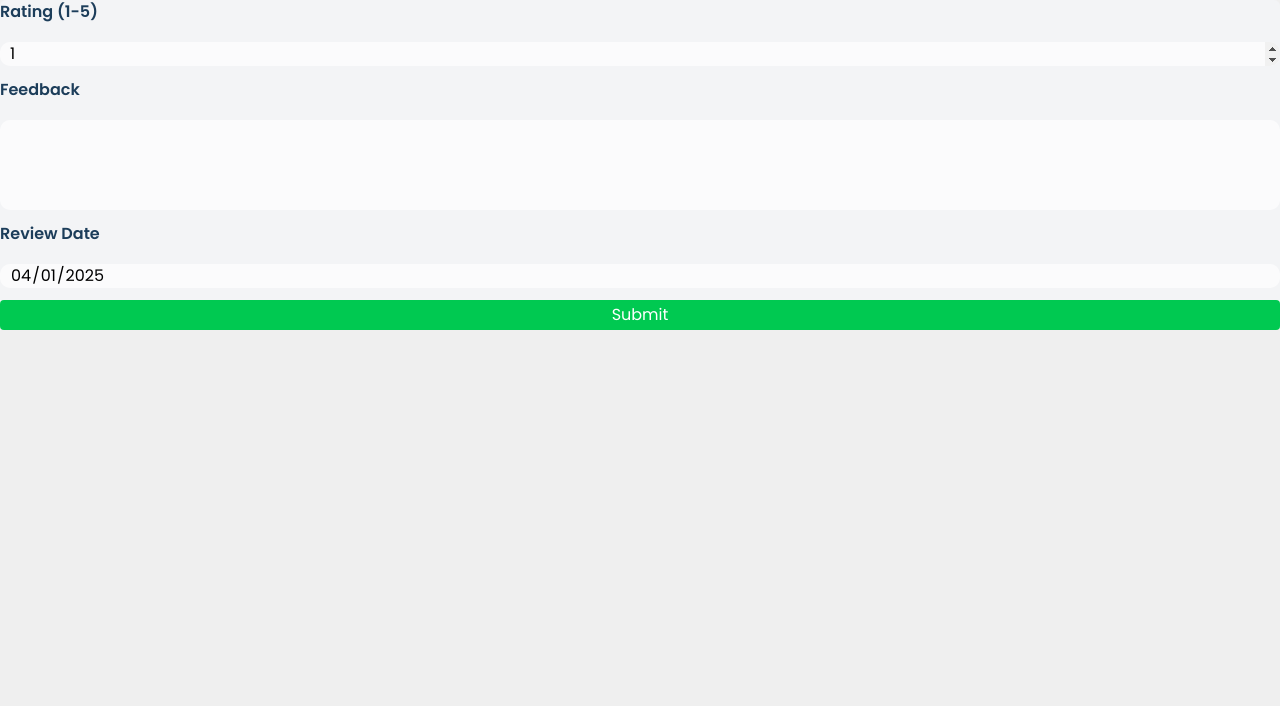
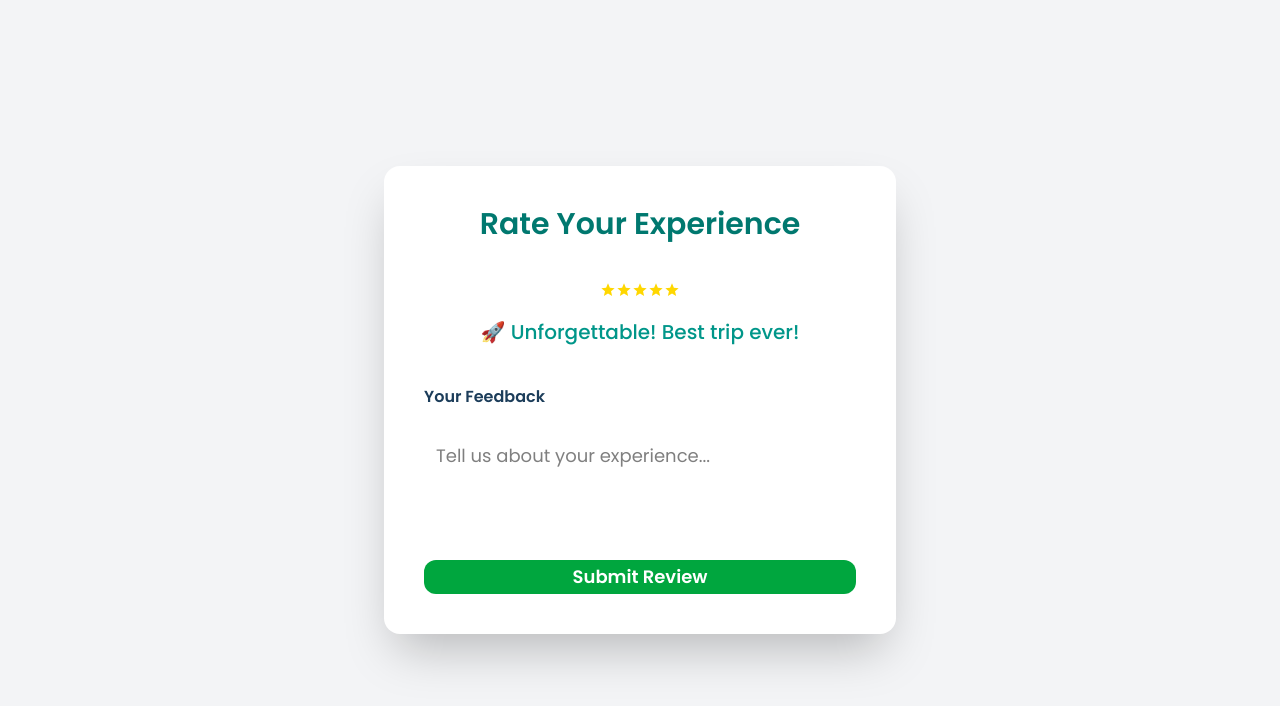
Before and after one commit to pritamzzziscoding/SAFAR, a React (Vite) app in the folder client/: page /rating in a window 1280 px wide. Shown: the top 706 px of the page. Built offline with nearby package versions, Linux system fonts and the light colour scheme; a web font is replaced by a local one.

Commit message:
Stylings for various pages added

```diff
--- a/client/src/components/RatingForm.jsx
+++ b/client/src/components/RatingForm.jsx
@@ -1,59 +1,101 @@
 import { useState } from "react";
+import * as React from "react";
+import Rating from "@mui/material/Rating";
+import Box from "@mui/material/Box";
+import StarIcon from "@mui/icons-material/Star";
+import "../styles/rating-form.css"; // Separate CSS for margins & paddings
+
+// 🌟 Fun & Engaging Rating Messages
+const labels = {
+  0.5: "😡 Oh no! Did we ruin your trip?",
+  1: "🙄 Not what you expected?",
+  1.5: "😬 Could be better...",
+  2: "😕 Meh... Average",
+  2.5: "😐 Okay, but nothing special!",
+  3: "🙂 Decent trip!",
+  3.5: "😊 Pretty good experience!",
+  4: "😃 Had a great time!",
+  4.5: "🤩 Loved it! Amazing trip!",
+  5: "🚀 Unforgettable! Best trip ever!"
+};
+
+// Function to get label text
+function getLabelText(value) {
+  return `${value} Star${value !== 1 ? "s" : ""}, ${labels[value]}`;
+}
 
 export const RatingForm = ({ bookingId }) => {
-    const [formData, setFormData] = useState({
-        rating: 1,
-        feedback: "",
-        review_date: new Date().toISOString().split("T")[0] // Automatically set today's date
-    });
-
-    const handleChange = (event) => {
-        const { name, value } = event.target;
-        setFormData({ ...formData, [name]: value });
-    };
+  const [value, setValue] = React.useState(5);
+  const [hover, setHover] = React.useState(-1);
+  const [description, setDescription] = useState("");
 
   const handleSubmit = (event) => {
     event.preventDefault();
-        console.log({ bookingId, ...formData }); // Logging data for backend submission
+    console.log({ value, description }); // Logging data for backend submission
   };
 
   return (
-        <form className="flex flex-col gap-3 p-4 bg-gray-100 rounded-md" onSubmit={handleSubmit}>
-            <label htmlFor="rating">Rating (1-5)</label>
-            <input
-                className="p-2 border rounded"
-                type="number"
-                name="rating"
-                id="rating"
-                min="1"
-                max="5"
-                required
-                value={formData.rating}
-                onChange={handleChange}
+    <div className="flex justify-center items-center min-h-screen bg-gray-100">
+      <form
+        className="w-full max-w-lg bg-white shadow-2xl rounded-2xl overflow-hidden p-10 space-y-10 transition-all hover:shadow-2xl transform hover:scale-[1.02]"
+        onSubmit={handleSubmit}
+      >
+        {/* Title */}
+        <h2 className="text-3xl font-semibold text-teal-700 text-center">
+           Rate Your Experience
+        </h2>
+
+        {/* Rating Section (Centered & Larger) */}
+        <div className="flex flex-col items-center justify-center gap-5">
+          <Box sx={{ display: "flex", flexDirection: "column", alignItems: "center" }}>
+            <Rating
+              name="hover-feedback"
+              value={value}
+              precision={0.5}
+              getLabelText={getLabelText}
+              onChange={(event, newValue) => setValue(newValue)}
+              onChangeActive={(event, newHover) => setHover(newHover)}
+              size="huge" // Increased star size
+              sx={{
+                "& .MuiRating-iconFilled": { color: "gold" }, // Make stars golden when filled
+                "& .MuiRating-iconEmpty": { color: "gray" }, // Keep empty stars gray
+                fontSize: "3.5rem" // Make stars bigger
+              }}
+              emptyIcon={<StarIcon style={{ opacity: 0.4 }} fontSize="inherit" />}
             />
+            {value !== null && (
+              <Box className="text-teal-600 font-medium mt-5 text-center text-xl">
+                {labels[hover !== -1 ? hover : value]}
+              </Box>
+            )}
+          </Box>
+        </div>
 
-            <label htmlFor="feedback">Feedback</label>
+        {/* Feedback Section */}
+        <div className="flex flex-col gap-4">
+          <label htmlFor="feedback" className="font-medium text-gray-700 text-xl">
+             Your Feedback
+          </label>
           <textarea
-                className="p-2 border rounded resize-none"
+            className="p-4 border border-gray-900 rounded-lg resize-none focus:ring-2 focus:ring-teal-500 transition text-lg"
             name="feedback"
             id="feedback"
-                rows="4"
+            rows="5"
             required
-                value={formData.feedback}
-                onChange={handleChange}
+            value={description}
+            onChange={(e) => setDescription(e.target.value)}
+            placeholder="Tell us about your experience..."
           ></textarea>
+        </div>
 
-            <label htmlFor="review_date">Review Date</label>
-            <input
-                className="p-2 border rounded bg-gray-200"
-                type="date"
-                name="review_date"
-                id="review_date"
-                value={formData.review_date}
-                readOnly
-            />
-
-            <button type="submit" className="bg-green-500 text-white p-2 rounded">Submit</button>
+        {/* Submit Button */}
+        <button
+          type="submit"
+          className="w-full bg-green-600 text-white py-4 rounded-xl font-semibold hover:bg-green-700 transition text-lg"
+        >
+           Submit Review
+        </button>
       </form>
+    </div>
   );
 };
--- /dev/null
+++ b/client/src/pages/CustomerBookings.jsx
@@ -0,0 +1,117 @@
+import { useState } from "react";
+import "../styles/bookings-agency.css"; // Import margins & paddings CSS
+
+export const CustomerBookings = () => {
+    // Sample Booking Data
+    const [bookings, setBookings] = useState([
+        {
+            BookingID: "BK-202503281234",
+            TouristName: "Rohit Khanna",
+            PackageName: "Luxury Maldives Escape",
+            Members: [
+                { name: "Rohit Khanna", age: 30, gender: "Male" },
+                { name: "Aisha Verma", age: 27, gender: "Female" }
+            ],
+            BookingDate: "2025-03-28",
+            StartDate: "2025-06-20",
+            Duration: 5, // Trip Duration in Days
+            TotalAmount: 120000
+        },
+        {
+            BookingID: "BK-202503291456",
+            TouristName: "Amit Sharma",
+            PackageName: "Swiss Alps Adventure",
+            Members: [
+                { name: "Amit Sharma", age: 35, gender: "Male" }
+            ],
+            BookingDate: "2025-03-29",
+            StartDate: "2025-07-15",
+            Duration: 7, // Trip Duration in Days
+            TotalAmount: 150000
+        }
+    ]);
+
+    const [searchTerm, setSearchTerm] = useState("");
+    const [searchID, setSearchID] = useState("");
+
+    // Filter Logic
+    const filteredBookings = bookings.filter((booking) =>
+        booking.PackageName.toLowerCase().includes(searchTerm.toLowerCase()) &&
+        booking.BookingID.toLowerCase().includes(searchID.toLowerCase())
+    );
+
+    return (
+        <div className="min-h-screen bg-gray-50 flex flex-col items-center p-6">
+            {/* Filter Section */}
+            <div className="w-full max-w-lg flex flex-col sm:flex-row gap-4 mb-6">
+                <input
+                    type="text"
+                    placeholder="Search by Package Name"
+                    className="w-full sm:w-1/2 border border-teal-600 rounded-md p-3 text-gray-800 focus:ring-2 focus:ring-teal-500"
+                    value={searchTerm}
+                    onChange={(e) => setSearchTerm(e.target.value)}
+                />
+                <input
+                    type="text"
+                    placeholder="Search by Booking ID"
+                    className="w-full sm:w-1/2 border border-teal-600 rounded-md p-3 text-gray-800 focus:ring-2 focus:ring-teal-500"
+                    value={searchID}
+                    onChange={(e) => setSearchID(e.target.value)}
+                />
+            </div>
+
+            {/* Booking Cards */}
+            <div className="w-full max-w-md flex flex-col gap-6">
+                {filteredBookings.map((booking) => (
+                    <BookingCard key={booking.BookingID} booking={booking} />
+                ))}
+            </div>
+        </div>
+    );
+};
+
+
+
+
+const BookingCard = ({ booking }) => {
+    return (
+        <div className="relative bg-white bg-opacity-70 backdrop-blur-lg border border-teal-300 shadow-xl rounded-2xl overflow-hidden p-6 transition transform hover:scale-105 hover:shadow-2xl">
+            <div className="absolute top-2 right-4 text-gray-400 text-xs">#{booking.BookingID}</div>
+
+            <h2 className="text-2xl font-semibold text-teal-700">{booking.PackageName}</h2>
+            <p className="text-gray-500">Tourist: <span className="text-gray-800 font-medium">{booking.TouristName}</span></p>
+
+            <div className="flex justify-between text-gray-600 mt-4">
+                <div>
+                    <p className="text-sm">Booking Date:</p>
+                    <p className="text-gray-900 font-semibold">{booking.BookingDate}</p>
+                </div>
+                <div>
+                    <p className="text-sm">Start Date:</p>
+                    <p className="text-gray-900 font-semibold">{booking.StartDate}</p>
+                </div>
+            </div>
+
+            {/* Trip Duration Section */}
+            <div className="mt-4 text-gray-800">
+                <p className="text-sm">Trip Duration:</p>
+                <p className="text-gray-900 font-semibold">{booking.Duration} days</p>
+            </div>
+
+            <p className="text-lg font-semibold text-green-600 mt-4">₹{booking.TotalAmount}</p>
+
+            <h3 className="text-gray-800 font-semibold mt-3">Members:</h3>
+            <ul className="mt-2 space-y-1">
+                {booking.Members.map((member, index) => (
+                    <li key={index} className="bg-green-100/60 p-2 rounded-md text-gray-700">
+                        {member.name} ({member.age} yrs, {member.gender})
+                    </li>
+                ))}
+            </ul>
+
+            <button className="mt-5 w-full bg-red-500 text-white py-2 rounded-lg font-medium hover:bg-red-700 transition">
+                Refund to Tourist
+            </button>
+        </div>
+    );
+};
--- /dev/null
+++ b/client/src/styles/bookings-agency.css
@@ -0,0 +1,7 @@
+/* 📌 Margin & Padding Adjustments */
+.p-6 { padding: 1.5rem; }
+.mb-6 { margin-bottom: 1.5rem; }
+.mt-3 { margin-top: 0.75rem; }
+.mt-4 { margin-top: 1rem; }
+.mt-5 { margin-top: 1.25rem; }
+.space-y-1 > * + * { margin-top: 0.25rem; }
--- /dev/null
+++ b/client/src/styles/rating-form.css
@@ -0,0 +1,6 @@
+/* 🎯 More Space for a Cleaner Look */
+.p-10 { padding: 2.5rem; } /* Increased padding */
+.mt-5 { margin-top: 1.25rem; } /* More space above elements */
+.space-y-10 > * + * { margin-top: 2.5rem; } /* More spacing between sections */
+.gap-5 { gap: 1.5rem; } /* More gap between rating & label */
+.gap-4 { gap: 1rem; } /* More gap between feedback label & textarea */
```
Also changed, not shown: client/src/App.jsx (+7 -1 lines). Lines whose indentation alone changed are shown as unchanged.
